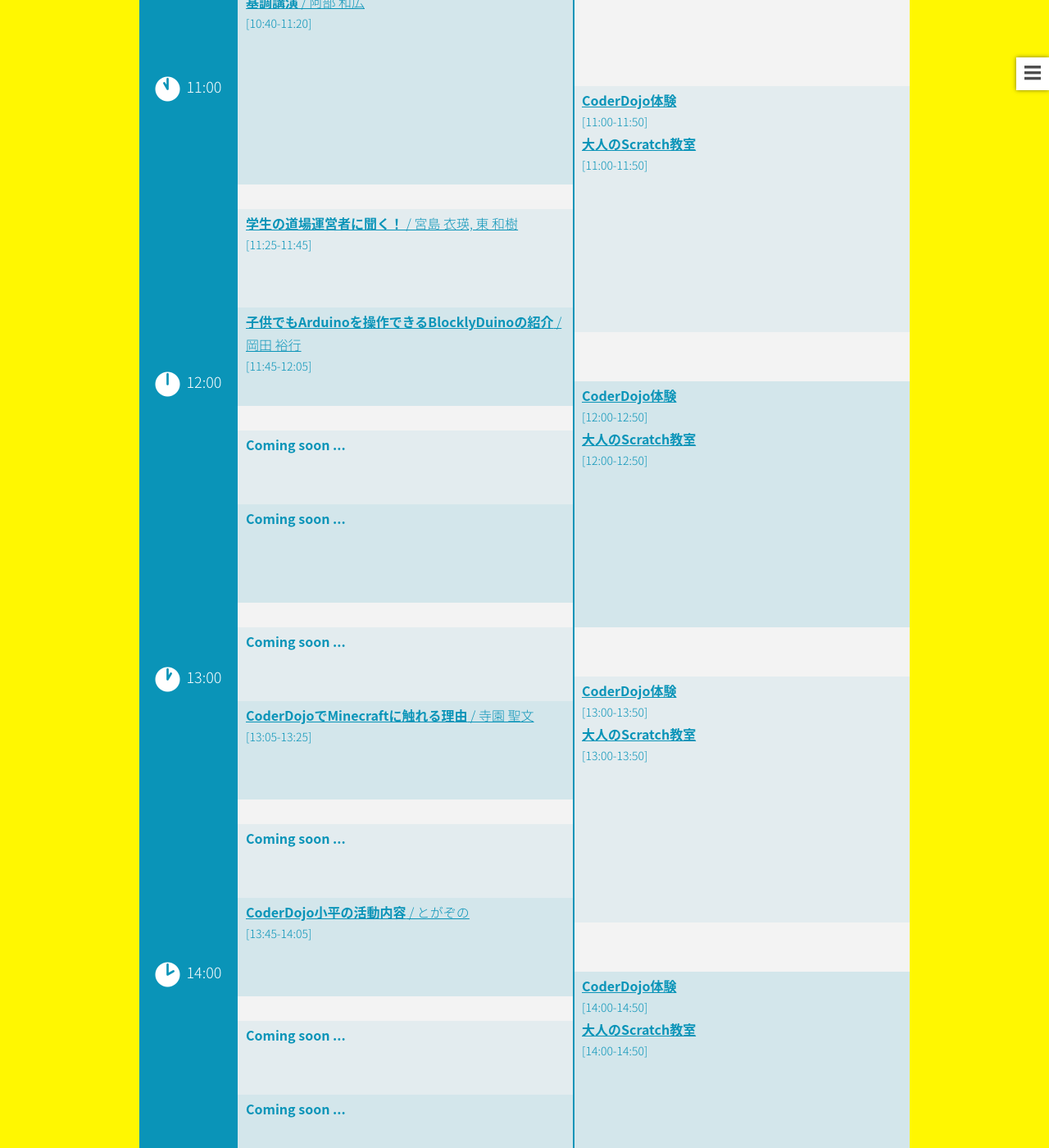
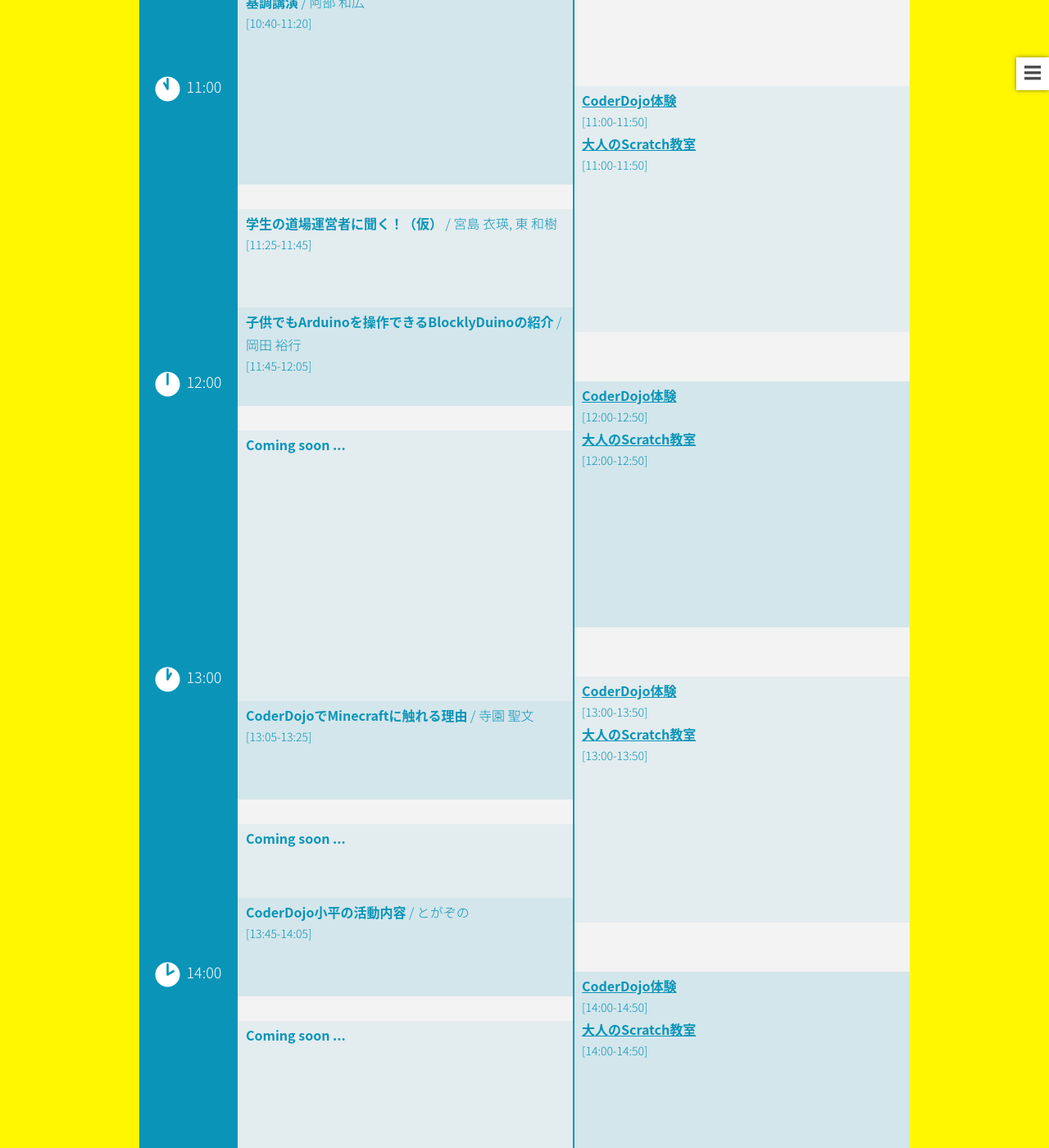
Before and after one commit to dojocon-japan/dojocon2016.coderdojo.jp, a Jekyll site: the page built from index.html, in a window 1280 px wide and 1400 px high, scrolled down 9717 px. Shown: the whole window at 82% size. Built offline with Jekyll 4.4.1, drawn with Linux system fonts in a browser that asks for light colours; some web fonts are replaced; comment, search, counter and statistics services are not loaded.

Commit message:
Fix TimeTable Text Session / PopUP OFF

```diff
--- a/_includes/sessions.html
+++ b/_includes/sessions.html
@@ -11,7 +11,7 @@
 	</figure>
 </div> -->
 
-<div id="keynote" class="session-detail-box js-session-detail-box">
+<!-- <div id="keynote" class="session-detail-box js-session-detail-box">
 	<h3 class="session-title">基調講演</h3>
 	<p class="session-time">10:40-11:20</p>
 	<p><span class="session-detail-box-label">Speaker</span>　<span class="speaker-name">阿部 和広</span></p>
@@ -22,9 +22,9 @@
 	<figure class="speaker-avator">
 		<img src="//placehold.it/400" alt="阿部和広のプロフィール画像">
 	</figure>
-</div>
+</div> -->
 
-<div id="student-champions" class="session-detail-box js-session-detail-box">
+<!-- <div id="student-champions" class="session-detail-box js-session-detail-box">
 	<h3 class="session-title">学生の道場運営者に聞く！（仮）</h3>
 	<p class="session-time">11:25-11:45</p>
 	<p><span class="session-detail-box-label">Speaker</span>　<span class="speaker-name">宮島 衣瑛, 東 和樹</span></p>
@@ -38,9 +38,9 @@
 	<figure class="speaker-avator">
 		<img src="//placehold.it/400" alt="東和樹のプロフィール画像">
 	</figure>
-</div>
+</div> -->
 
-<div id="blocklyduino" class="session-detail-box js-session-detail-box">
+<!-- <div id="blocklyduino" class="session-detail-box js-session-detail-box">
 	<h3 class="session-title">子供でもArduinoを操作できるBlocklyDuinoの紹介</h3>
 	<p class="session-time">11:45-12:05</p>
 	<p><span class="session-detail-box-label">Speaker</span>　<span class="speaker-name">岡田 裕行</span></p>
@@ -51,9 +51,9 @@
 	<figure class="speaker-avator">
 		<img src="//placehold.it/400" alt="岡田裕行のプロフィール画像">
 	</figure>
-</div>
+</div> -->
 
-<div id="coderdojo-minecraft" class="session-detail-box js-session-detail-box">
+<!-- <div id="coderdojo-minecraft" class="session-detail-box js-session-detail-box">
 	<h3 class="session-title">CoderDojoでMinecraftに触れる理由</h3>
 	<p class="session-time">13:05-13:25</p>
 	<p><span class="session-detail-box-label">Speaker</span>　<span class="speaker-name">寺園 聖文</span></p>
@@ -64,9 +64,9 @@
 	<figure class="speaker-avator">
 		<img src="//placehold.it/400" alt="寺園聖文のプロフィール画像">
 	</figure>
-</div>
+</div> -->
 
-<div id="coderdojo-kodaira" class="session-detail-box js-session-detail-box">
+<!-- <div id="coderdojo-kodaira" class="session-detail-box js-session-detail-box">
 	<h3 class="session-title">CoderDojo小平の活動内容</h3>
 	<p class="session-time">13:45-14:05</p>
 	<p><span class="session-detail-box-label">Speaker</span>　<span class="speaker-name">とがぞの</span></p>
@@ -77,9 +77,9 @@
 	<figure class="speaker-avator">
 		<img src="//placehold.it/400" alt="とがぞののプロフィール画像">
 	</figure>
-</div>
+</div> -->
 
-<div id="coderdojo-foundation" class="session-detail-box js-session-detail-box">
+<!-- <div id="coderdojo-foundation" class="session-detail-box js-session-detail-box">
 	<h3 class="session-title">CoderDojoムーブメントの旅 - アイルランドの1つのDojoから世界に広がる1000 Dojoへの軌跡をたどる（仮）</h3>
 	<p class="session-time">15:00-15:40</p>
 	<p><span class="session-detail-box-label">Speaker</span>　<span class="speaker-name">ロス・オニール</span></p>
@@ -90,9 +90,9 @@
 	<figure class="speaker-avator">
 		<img src="//placehold.it/400" alt="ロス・オニールのプロフィール画像">
 	</figure>
-</div>
+</div> -->
 
-<div id="champion-panel-discussion" class="session-detail-box js-session-detail-box">
+<!-- <div id="champion-panel-discussion" class="session-detail-box js-session-detail-box">
 	<h3 class="session-title">チャンピオンパネルディスカッション（仮）</h3>
 	<p class="session-time">15:40-16:20</p>
 	<p><span class="session-detail-box-label">Speaker</span>　<span class="speaker-name">細谷 崇, 宮島 衣瑛, とがぞの</span></p>
@@ -109,7 +109,7 @@
 	<figure class="speaker-avator">
 		<img src="//placehold.it/400" alt="とがぞののプロフィール画像">
 	</figure>
-</div>
+</div> -->
 
 <div id="workshop-coderdojo" class="session-detail-box js-session-detail-box">
 	<h3 class="session-title">CoderDojo体験</h3>
--- a/index.html
+++ b/index.html
@@ -222,31 +222,23 @@
 						<p class="time">[10:30-10:40]</p>
 					</li>
 					<li class="bg-dark duration-40min break-5min">
-						<h3 class="session-title"><a href="#keynote" class="js-session-detail-trigger">基調講演<span class="speaker"> / 阿部 和広</span></a></h3>
+						<h3 class="session-title"><!-- <a href="#keynote" class="js-session-detail-trigger"> -->基調講演<span class="speaker"> / 阿部 和広</span><!-- </a> --></h3>
 						<p class="time">[10:40-11:20]</p>
 					</li>
 					<li class="bg-light duration-20min">
-						<h3 class="session-title"><a href="#student-champions" class="js-session-detail-trigger">学生の道場運営者に聞く！<span class="speaker"> / 宮島 衣瑛, 東 和樹</span></a></h3>
+						<h3 class="session-title"><!-- <a href="#student-champions" class="js-session-detail-trigger"> -->学生の道場運営者に聞く！（仮）<span class="speaker"> / 宮島 衣瑛, 東 和樹</span><!-- </a> --></h3>
 						<p class="time">[11:25-11:45]</p>
 					</li>
 					<li class="bg-dark duration-20min break-5min">
-						<h3 class="session-title"><a href="#blocklyduino" class="js-session-detail-trigger">子供でもArduinoを操作できるBlocklyDuinoの紹介<span class="speaker"> / 岡田 裕行</span></a></h3>
+						<h3 class="session-title"><!-- <a href="#blocklyduino" class="js-session-detail-trigger"> -->子供でもArduinoを操作できるBlocklyDuinoの紹介<span class="speaker"> / 岡田 裕行</span><!-- </a> --></h3>
 						<p class="time">[11:45-12:05]</p>
 					</li>
-					<li class="bg-light duration-15min">
+					<li class="bg-light duration-55min">
 						<h3 class="session-title">Coming soon ...</h3>
 						<!-- <p class="time">[12:10-12:25]</p> -->
 					</li>
 					<li class="bg-dark duration-20min break-5min">
-						<h3 class="session-title">Coming soon ...</h3>
-						<!-- <p class="time">[12:25-12:45]</p> -->
-					</li>
-					<li class="bg-light duration-15min">
-						<h3 class="session-title">Coming soon ...</h3>
-						<!-- <p class="time">[12:50-13:05]</p> -->
-					</li>
-					<li class="bg-dark duration-20min break-5min">
-						<h3 class="session-title"><a href="#coderdojo-minecraft" class="js-session-detail-trigger">CoderDojoでMinecraftに触れる理由<span class="speaker"> / 寺園 聖文</span></a></h3>
+						<h3 class="session-title"><!-- <a href="#coderdojo-minecraft" class="js-session-detail-trigger"> -->CoderDojoでMinecraftに触れる理由<span class="speaker"> / 寺園 聖文</span><!-- </a> --></h3>
 						<p class="time">[13:05-13:25]</p>
 					</li>
 					<li class="bg-light duration-15min">
@@ -254,23 +246,19 @@
 						<!-- <p class="time">[13:30-13:45]</p> -->
 					</li>
 					<li class="bg-dark duration-20min break-5min">
-						<h3 class="session-title"><a href="#coderdojo-kodaira" class="js-session-detail-trigger">CoderDojo小平の活動内容<span class="speaker"> / とがぞの</span></a></h3>
+						<h3 class="session-title"><!-- <a href="#coderdojo-kodaira" class="js-session-detail-trigger"> -->CoderDojo小平の活動内容<span class="speaker"> / とがぞの</span><!-- </a> --></h3>
 						<p class="time">[13:45-14:05]</p>
 					</li>
-					<li class="bg-light duration-15min">
+					<li class="bg-light duration-35min break-5min">
 						<h3 class="session-title">Coming soon ...</h3>
 						<!-- <p class="time">[14:10-14:35]</p> -->
 					</li>
-					<li class="bg-dark duration-20min break-5min">
-						<h3 class="session-title">Coming soon ...</h3>
-						<!-- <p class="time">[14:35-14:55]</p> -->
-					</li>
-					<li class="bg-light duration-40min">
-						<h3 class="session-title"><a href="#coderdojo-foundation" class="js-session-detail-trigger">CoderDojoムーブメントの旅 - アイルランドの1つのDojoから世界に広がる1000 Dojoへの軌跡をたどる（仮）<span class="speaker"> / ロス・オニール</a></h3>
+					<li class="bg-dark duration-40min">
+						<h3 class="session-title"><!-- <a href="#coderdojo-foundation" class="js-session-detail-trigger"> -->CoderDojoムーブメントの旅 - アイルランドの1つのDojoから世界に広がる1000 Dojoへの軌跡をたどる（仮）<span class="speaker"> / ロス・オニール<!-- </a> --></h3>
 						<p class="time">[15:00-15:40]</p>
 					</li>
-					<li class="bg-dark duration-40min break-10min">
-						<h3 class="session-title"><a href="#champion-panel-discussion" class="js-session-detail-trigger">チャンピオンパネルディスカッション（仮）<span class="speaker"> / 細谷 崇, 宮島 衣瑛, とがぞの</span></a></h3>
+					<li class="bg-light duration-40min break-10min">
+						<h3 class="session-title"><!-- <a href="#champion-panel-discussion" class="js-session-detail-trigger"> -->チャンピオンパネルディスカッション（仮）<span class="speaker"> / 細谷 崇, 宮島 衣瑛, とがぞの</span><!-- </a> --></h3>
 						<p class="time">[15:40-16:20]</p>
 					</li>
 					<li class="bg-dark duration-10min">
```
